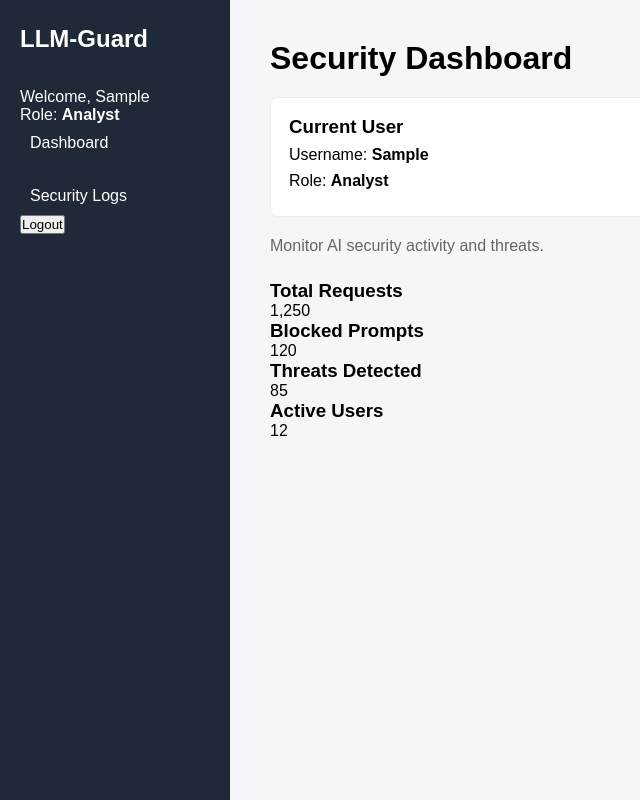
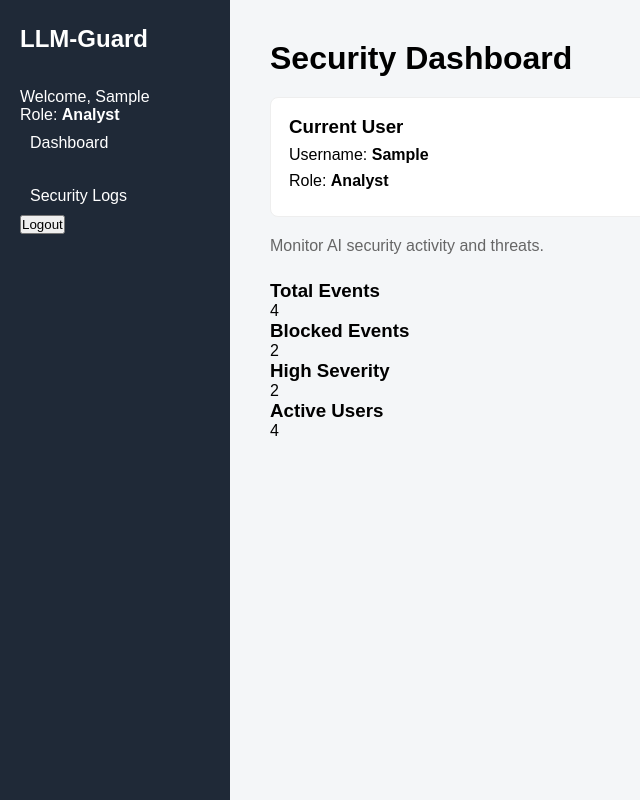
Before and after one commit to ajaykumarkunchala/LLM-GUARD, a React app in the folder frontend/: page /login in a window 1280 px wide. Both pictures are taken after typing "Sample" into the empty fields and a click on the button "Login". Shown: the whole page, without its empty margins (0-640 px from the left). Built offline with nearby package versions, Linux system fonts and the light colour scheme; the HTML template or start-up script is replaced by a standard one.

Commit message:
Calculate dashboard security statistics

```diff
--- a/frontend/src/pages/Dashboard.jsx
+++ b/frontend/src/pages/Dashboard.jsx
@@ -2,6 +2,43 @@ import { useAuth } from "../AuthContext";
 
 function Dashboard() {
   const { user } = useAuth();
+
+  const logs = [
+    {
+      id: 1,
+      status: "Blocked",
+      severity: "High",
+    },
+    {
+      id: 2,
+      status: "Allowed",
+      severity: "Low",
+    },
+    {
+      id: 3,
+      status: "Masked",
+      severity: "Medium",
+    },
+    {
+      id: 4,
+      status: "Blocked",
+      severity: "High",
+    },
+  ];
+
+  const totalEvents = logs.length;
+
+  const blockedEvents = logs.filter(
+    (log) => log.status === "Blocked"
+  ).length;
+
+  const highSeverityEvents = logs.filter(
+    (log) => log.severity === "High"
+  ).length;
+
+  const activeUsers = new Set(
+    ["user01", "user02", "user03", "user04"]
+  ).size;
 
   return (
     <div className="page">
@@ -10,9 +47,11 @@ function Dashboard() {
       {user && (
         <div className="user-info">
           <h3>Current User</h3>
+
           <p>
             Username: <strong>{user.username}</strong>
           </p>
+
           <p>
             Role: <strong>{user.role}</strong>
           </p>
@@ -25,23 +64,23 @@ function Dashboard() {
 
       <div className="dashboard-cards">
         <div className="card">
-          <h3>Total Requests</h3>
-          <p>1,250</p>
+          <h3>Total Events</h3>
+          <p>{totalEvents}</p>
         </div>
 
         <div className="card">
-          <h3>Blocked Prompts</h3>
-          <p>120</p>
+          <h3>Blocked Events</h3>
+          <p>{blockedEvents}</p>
         </div>
 
         <div className="card">
-          <h3>Threats Detected</h3>
-          <p>85</p>
+          <h3>High Severity</h3>
+          <p>{highSeverityEvents}</p>
         </div>
 
         <div className="card">
           <h3>Active Users</h3>
-          <p>12</p>
+          <p>{activeUsers}</p>
         </div>
       </div>
     </div>
```
